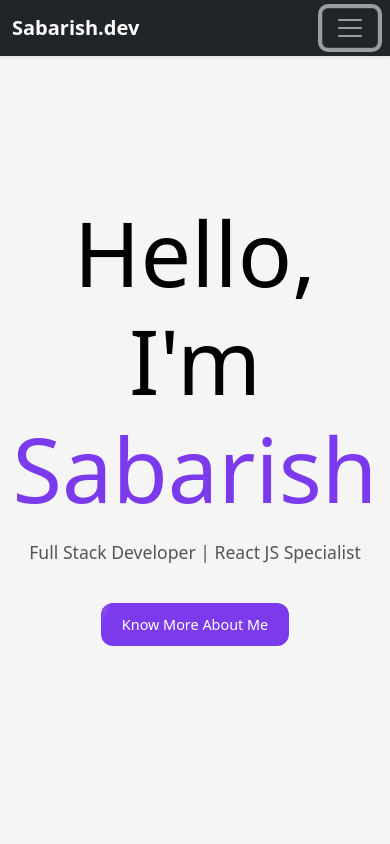
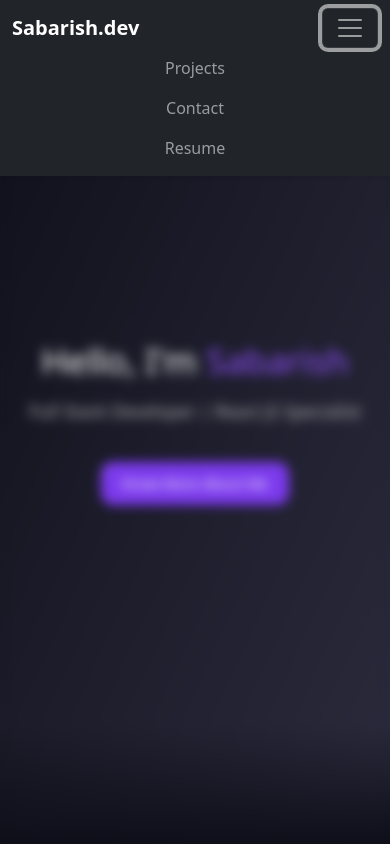
Before and after one commit to sabarish1608/Portfolio, a React (Vite) app in the folder portfolio/: page / in a window 390 px wide. Both pictures are taken after a click on the button 350 px from the left and 28 px from the top of the page. Shown: the top 844 px of the page. Built offline with nearby package versions, Linux system fonts and the light colour scheme.

Commit message:
Background changes, mobile view edits and resume download issue fix

```diff
--- a/portfolio/src/components/About.css
+++ b/portfolio/src/components/About.css
@@ -1,6 +1,6 @@
 .about-section {
   padding: 80px 20px;
-  background: #121212;
+  background: #0f0f1a;
   color: white;
   display: flex;
   justify-content: center;
@@ -45,7 +45,7 @@
 
 .about-title {
   font-size: 2.4rem;
-  color: #bb86fc;
+  color: #a88bff;
   margin-bottom: 20px;
 }
 
@@ -73,3 +73,57 @@
   color: #bb86fc;
   margin-right: 8px;
 }
+
+@media (max-width: 768px) {
+  .about-section {
+    display: flex;
+    flex-direction: column;
+    align-items: center;
+    justify-content: center;
+    text-align: center;
+    padding: 40px 20px;
+    width: 100%;
+  }
+
+  .about-image {
+    width: 200px;
+    height: 200px;
+    margin-bottom: 20px;
+  }
+
+  .about-title {
+    font-size: 1.8rem;
+    text-align: center;
+  }
+
+  .about-detail h3 {
+    margin-top: 26px;
+    margin-bottom: 12px;
+    font-size: 1.05rem;
+    font-weight: 600;
+  }
+
+  .about-detail p,
+  .about-detail ul {
+    margin-bottom: 16px;
+    font-size: 0.95rem;
+    line-height: 1.5;
+  }
+
+  .about-content {
+    width: 100%;
+    max-width: 400px;
+    font-size: 0.95rem;
+  }
+
+  .about-section h2,
+  .about-section p,
+  .about-section ul {
+    width: 100%;
+  }
+
+  .about-icons {
+    justify-content: center;
+  }
+
+}
--- a/portfolio/src/components/About.jsx
+++ b/portfolio/src/components/About.jsx
@@ -40,7 +40,7 @@ const About = () => {
 
           <p className="about-detail delay-3">
             <FaGraduationCap className="icon" /> <strong>Education</strong><br />
-            • B.Tech Computer Science with specialization in Cybersecurity,<br />
+            • B.Tech Computer Science with specialization in Cybersecurity<br />
             • SRM Institute of Science and Technology, Ramapuram<br />
             • CGPA: 8.85
           </p>
--- a/portfolio/src/components/Contact.css
+++ b/portfolio/src/components/Contact.css
@@ -40,11 +40,17 @@
   }
 
   .contact-info {
-    display: flex;
-    flex-direction: column;
-    gap: 15px;
+    background: rgba(255, 255, 255, 0.05);
+    border: 1px solid rgba(255, 255, 255, 0.15);
+    padding: 12px 20px;
+    border-radius: 12px;
     margin-bottom: 30px;
-  }
+    display: inline-block;
+    backdrop-filter: blur(8px);
+    -webkit-backdrop-filter: blur(8px);
+    transition: transform 0.3s ease, box-shadow 0.3s ease;
+    box-shadow: 0 0 25px rgba(124, 58, 237, 0.6);
+}
 
   .contact-item {
     display: flex;
@@ -131,3 +137,26 @@
   .delay-4 { transition-delay: 0.4s; }
   .delay-5 { transition-delay: 0.5s; }
   .delay-6 { transition-delay: 0.6s; }
+
+  @media (max-width: 768px) {
+    .contact-section {
+      padding: 40px 20px;
+    }
+
+    .contact-section h2 {
+      font-size: 1.8rem;
+      text-align: center;
+    }
+
+    .contact-section p,
+    .contact-section a {
+      font-size: 0.95rem;
+      text-align: center;
+    }
+
+    .contact-box {
+      width: 100%;
+      padding: 10px 15px;
+      margin-bottom: 12px;
+    }
+  }
--- a/portfolio/src/components/Contact.jsx
+++ b/portfolio/src/components/Contact.jsx
@@ -50,7 +50,7 @@ const Contact = () => {
         </p>
 
         <a className='contact-button'
-            href="/resume.pdf"
+            href="/Portfolio/resume.pdf"
             download
             target="_blank"
             rel="noopener noreferrer">
--- a/portfolio/src/components/Hero.css
+++ b/portfolio/src/components/Hero.css
@@ -2,12 +2,29 @@
   position: relative;
   width: 100%;
   height: 100vh;
-    background: #f5f5f5;
+  background: linear-gradient(
+    to bottom right,
+    rgba(15, 15, 26, 1),
+    rgba(20, 20, 40, 0.9)
+  );
+  backdrop-filter: blur(30px);
+  -webkit-backdrop-filter: blur(30px);
   display: flex;
   align-items: center;
   justify-content: center;
   overflow: hidden;
 }
+.hero-container::after {
+  content: '';
+  position: absolute;
+  bottom: 0;
+  left: 0;
+  height: 120px;
+  width: 100%;
+  background: linear-gradient(to bottom, transparent, #0f0f1a);
+  z-index: 1;
+}
+
 
   .hero-content {
     text-align: center;
@@ -19,18 +36,18 @@
     margin-bottom: 20px;
   }
   .hero-intro {
-    color: black;
+    color: white;
     font-size: 90px;
   }
 
   .hero-name {
-    color: #7c3aed; /* Violet accent */
+    color: #9151ff;
     font-size: 90px;
   }
 
   .hero-subtitle {
     font-size: 1.5rem;
-    color: #555;
+    color: #b5b5b5;
     margin-bottom: 30px;
     animation: fadeIn 2s ease-in-out;
   }
@@ -118,7 +135,11 @@
   }
 
   @media (max-width: 768px) {
-    .hero-heading h1 {
+    .hero-intro {
+      font-size: 2.2rem;
+    }
+
+    .hero-name {
       font-size: 2.2rem;
     }
 
--- /dev/null
+++ b/portfolio/src/components/NavBar.css
@@ -0,0 +1,31 @@
+body.nav-open::before {
+    content: "";
+    position: fixed;
+    top: 0;
+    left: 0;
+    width: 100%;
+    height: 100%;
+    backdrop-filter: blur(6px);
+    z-index: 998;
+  }
+
+  .mobile-collapse {
+    transition: max-height 0.4s ease;
+    overflow: hidden;
+    max-height: 0;
+  }
+
+  .mobile-collapse.show {
+    max-height: 200px;
+    z-index: 999;
+  }
+
+  @media (min-width: 992px) {
+    .mobile-collapse {
+      max-height: none !important;
+    }
+
+    body.nav-open::before {
+      display: none;
+    }
+  }
--- a/portfolio/src/components/NavBar.jsx
+++ b/portfolio/src/components/NavBar.jsx
@@ -1,6 +1,14 @@
-import React from 'react';
+import React, { useState } from 'react';
+import './NavBar.css'; // We'll add styles here
 
 const Navbar = () => {
+  const [isOpen, setIsOpen] = useState(false);
+
+  const toggleNavbar = () => {
+    setIsOpen(!isOpen);
+    document.body.classList.toggle('nav-open', !isOpen); // Apply blur to background
+  };
+
   return (
     <nav className="navbar navbar-expand-lg navbar-dark bg-dark fixed-top shadow-sm">
       <div className="container">
@@ -8,27 +16,27 @@ const Navbar = () => {
           Sabarish.dev
         </a>
         <button
-          className="navbar-toggler"
+          className="navbar-toggler custom-toggler"
           type="button"
-          data-bs-toggle="collapse"
-          data-bs-target="#navbarNav"
+          onClick={toggleNavbar}
         >
           <span className="navbar-toggler-icon"></span>
         </button>
-        <div className="collapse navbar-collapse justify-content-end" id="navbarNav">
-          <ul className="navbar-nav">
+
+        <div className={`collapse navbar-collapse justify-content-end mobile-collapse ${isOpen ? 'show' : ''}`} id="navbarNav">
+          <ul className="navbar-nav text-center">
             <li className="nav-item">
-              <a className="nav-link" href="#projects">
+              <a className="nav-link" href="#projects" onClick={toggleNavbar}>
                 Projects
               </a>
             </li>
             <li className="nav-item">
-              <a className="nav-link" href="#contact">
+              <a className="nav-link" href="#contact" onClick={toggleNavbar}>
                 Contact
               </a>
             </li>
             <li className="nav-item">
-              <a className="nav-link" href="/resume.pdf" download>
+              <a className="nav-link" href="/Portfolio/resume.pdf" download onClick={toggleNavbar}>
                 Resume
               </a>
             </li>
```
Lines whose indentation alone changed are shown as unchanged.
